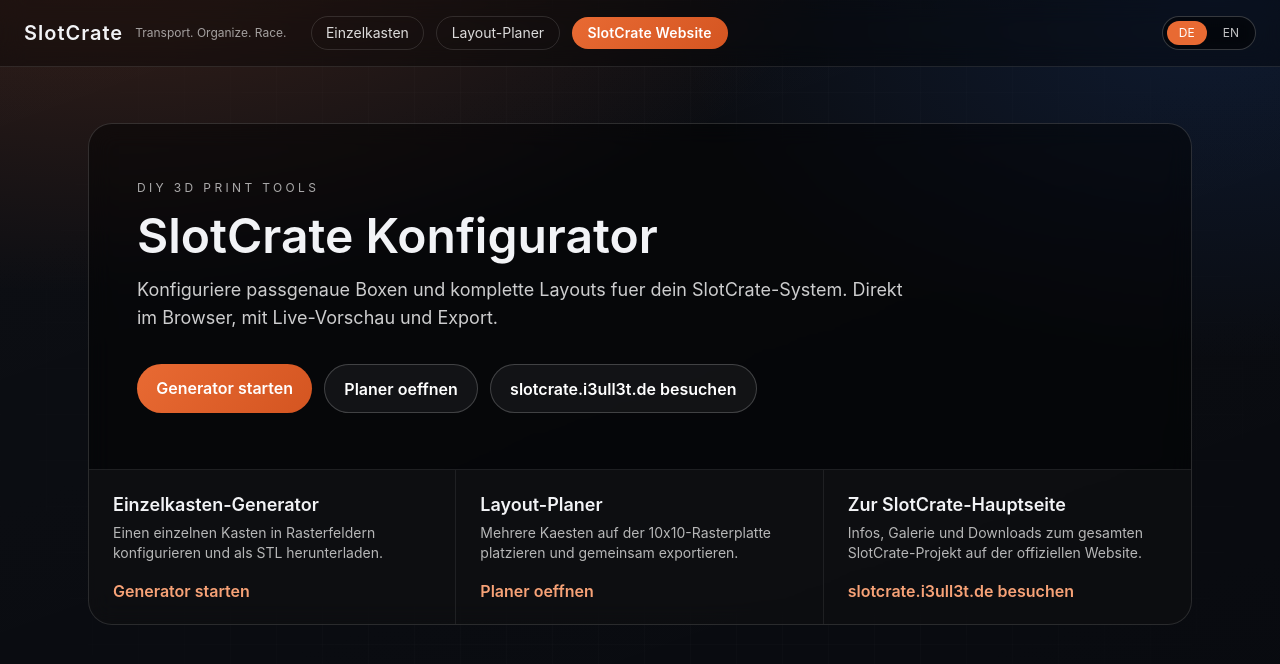
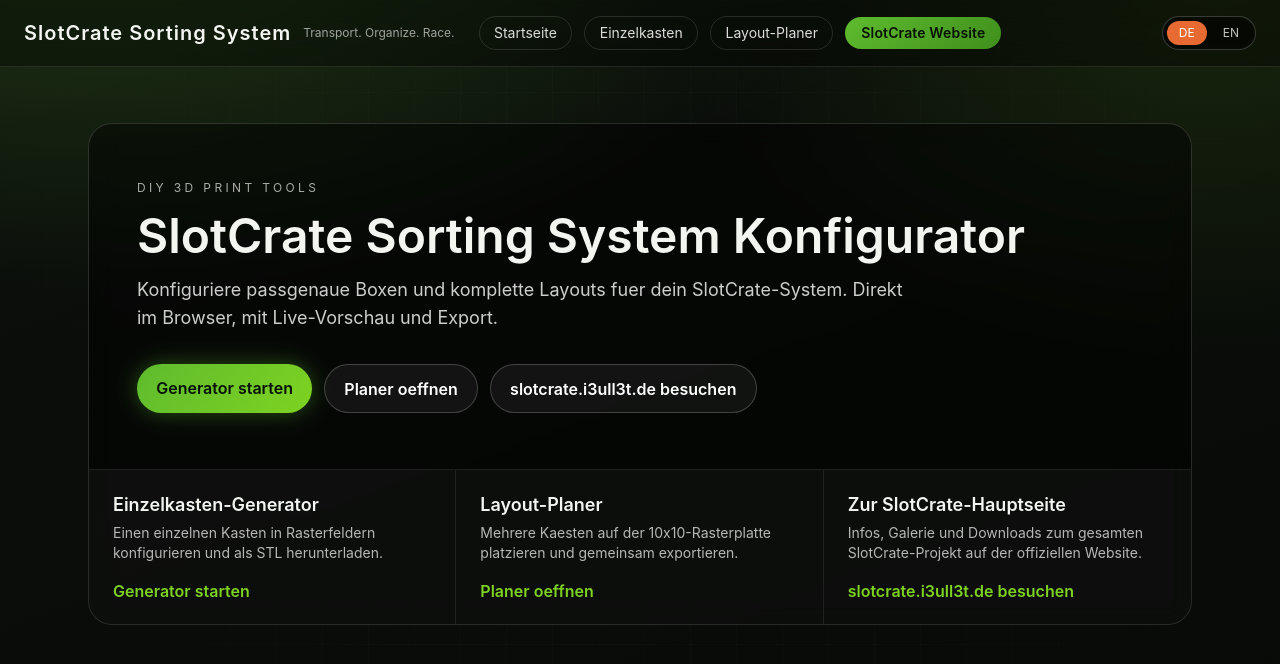
Before and after one commit to Peschi90/SlotCrate-SoS-Generator, a Next.js app in the folder apps/web/: page / in a window 1280 px wide. Shown: the top 664 px of the page. Built offline with nearby package versions, Linux system fonts and the light colour scheme; no server answers.

Commit message:
layout update

```diff
--- a/apps/web/src/app/generator/GeneratorClient.tsx
+++ b/apps/web/src/app/generator/GeneratorClient.tsx
@@ -2,6 +2,7 @@
 
 import { useState, useTransition } from "react";
 import { useTranslations } from "next-intl";
+import Link from "next/link";
 import { BoxPreview } from "@/components/BoxPreview";
 import { SYSTEM } from "@/lib/system";
 
@@ -84,6 +85,9 @@
         }}
       >
         <header className="space-y-1">
+          <Link href="/" className="slotcrate-inline-link inline-flex items-center gap-1 text-sm">
+            ← {t("nav.home")}
+          </Link>
           <h1 className="text-xl font-semibold tracking-tight">{t("generator.title")}</h1>
           <p className="text-sm text-neutral-400">{t("generator.subtitle")}</p>
         </header>
--- a/apps/web/src/app/globals.css
+++ b/apps/web/src/app/globals.css
@@ -2,17 +2,27 @@
 @tailwind components;
 @tailwind utilities;
 @import url("https://fonts.googleapis.com/css2?family=Rajdhani:wght@500;600;700&family=Inter:wght@400;500;600;700&display=swap");
+
+:root {
+    --green: #5fbb2e;
+    --green-bright: #7ed321;
+    --green-dark: #3f8f1c;
+    --green-glow: rgba(95, 187, 46, 0.4);
+    --bg: #080b08;
+    --text: #f2f5f0;
+}
+
 html,
 body {
     height: 100%;
-    background: #090b10;
-    color: #f2f3f6;
+    background: var(--bg);
+    color: var(--text);
     font-family: "Inter", "Segoe UI", sans-serif;
 }
 
 .slotcrate-theme {
     position: relative;
-    background: radial-gradient(1200px 700px at 8% -20%, rgba(232, 106, 51, 0.25), transparent 65%), radial-gradient(900px 600px at 95% 0%, rgba(29, 81, 171, 0.2), transparent 60%), #090b10;
+    background: radial-gradient(1200px 700px at 8% -20%, rgba(95, 187, 46, 0.28), transparent 65%), radial-gradient(900px 600px at 95% 0%, rgba(126, 211, 33, 0.12), transparent 60%), var(--bg);
     overflow-x: hidden;
 }
 
@@ -29,8 +39,8 @@
     inset: 0;
     pointer-events: none;
     z-index: 0;
-    opacity: 0.24;
-    background-image: linear-gradient(rgba(255, 255, 255, 0.06) 1px, transparent 1px), linear-gradient(90deg, rgba(255, 255, 255, 0.06) 1px, transparent 1px);
+    opacity: 0.22;
+    background-image: linear-gradient(rgba(95, 187, 46, 0.12) 1px, transparent 1px), linear-gradient(90deg, rgba(95, 187, 46, 0.12) 1px, transparent 1px);
     background-size: 46px 46px;
     mask-image: radial-gradient(circle at center, black 45%, transparent 95%);
 }
@@ -54,8 +64,8 @@
 .slotcrate-navcta {
     border-radius: 9999px;
     padding: 0.38rem 1rem;
-    background: linear-gradient(135deg, #e86a33, #d45521);
-    color: #fff;
+    background: linear-gradient(135deg, var(--green), var(--green-dark));
+    color: #071007;
     font-weight: 600;
     letter-spacing: 0.01em;
     transition: filter 180ms ease;
@@ -74,8 +84,9 @@
 }
 
 .slotcrate-button-primary {
-    color: #fff;
-    background: linear-gradient(130deg, #e86a33, #d45521);
+    color: #071007;
+    background: linear-gradient(130deg, var(--green), var(--green-bright));
+    box-shadow: 0 0 22px var(--green-glow);
 }
 
 .slotcrate-button-primary:hover {
@@ -104,12 +115,12 @@
 }
 
 .slotcrate-inline-link {
-    color: #f7a277;
+    color: var(--green-bright);
     font-weight: 600;
 }
 
 .slotcrate-inline-link:hover {
-    color: #ffb38e;
+    color: #98eb4b;
 }
 
 .slotcrate-range {
@@ -117,14 +128,14 @@
     appearance: none;
     height: 14px;
     border-radius: 999px;
-    background: linear-gradient(90deg, rgba(76, 140, 255, 0.95), rgba(62, 168, 106, 0.85));
+    background: linear-gradient(90deg, var(--green), var(--green-bright));
     outline: none;
 }
 
 .slotcrate-range::-webkit-slider-runnable-track {
     height: 14px;
     border-radius: 999px;
-    background: linear-gradient(90deg, rgba(76, 140, 255, 0.95), rgba(62, 168, 106, 0.85));
+    background: linear-gradient(90deg, var(--green), var(--green-bright));
 }
 
 .slotcrate-range::-webkit-slider-thumb {
@@ -141,7 +152,7 @@
 .slotcrate-range::-moz-range-track {
     height: 14px;
     border-radius: 999px;
-    background: linear-gradient(90deg, rgba(76, 140, 255, 0.95), rgba(62, 168, 106, 0.85));
+    background: linear-gradient(90deg, var(--green), var(--green-bright));
 }
 
 .slotcrate-range::-moz-range-thumb {
--- a/apps/web/src/app/layout.tsx
+++ b/apps/web/src/app/layout.tsx
@@ -30,10 +30,15 @@
           <div className="min-h-screen flex flex-col relative">
             <header className="border-b border-white/10 bg-black/35 backdrop-blur-md px-6 py-4 flex items-center gap-6 sticky top-0 z-20">
               <div className="flex items-center gap-3">
-                <span className="text-xl font-semibold tracking-wider slotcrate-brand">{t("brand")}</span>
+                <Link href="/" className="text-xl font-semibold tracking-wider slotcrate-brand hover:text-white">
+                  {t("brand")}
+                </Link>
                 <span className="hidden sm:inline text-xs text-white/60">Transport. Organize. Race.</span>
               </div>
               <nav className="flex flex-1 flex-wrap items-center gap-3 text-sm text-white/85">
+                <Link href="/" className="slotcrate-navlink">
+                  {t("nav.home")}
+                </Link>
                 <Link href="/generator" className="slotcrate-navlink">
                   {t("nav.generator")}
                 </Link>
--- a/apps/web/src/app/planner/page.tsx
+++ b/apps/web/src/app/planner/page.tsx
@@ -2,6 +2,7 @@
 
 import { useState } from "react";
 import { useTranslations } from "next-intl";
+import Link from "next/link";
 import { LayoutGrid } from "@/components/LayoutGrid";
 import { Layout3DView } from "@/components/Layout3DView";
 import { useLayoutStore } from "@/lib/layout-store";
@@ -70,6 +71,9 @@
       </div>
 
       <aside className="space-y-4 text-sm">
+        <Link href="/" className="slotcrate-inline-link inline-flex items-center gap-1">
+          ← {t("nav.home")}
+        </Link>
         <h1 className="text-lg font-semibold">{t("planner.title")}</h1>
         <p className="text-neutral-400">{t("planner.description")}</p>
 
--- a/apps/web/src/i18n/messages/de.json
+++ b/apps/web/src/i18n/messages/de.json
@@ -1,16 +1,17 @@
 {
-    "brand": "SlotCrate",
+    "brand": "SlotCrate Sorting System",
     "meta": {
-        "title": "SlotCrate Konfigurator",
+        "title": "SlotCrate Sorting System Konfigurator",
         "description": "Modulare SlotCrate-Sortierkästen konfigurieren und exportieren."
     },
     "nav": {
+        "home": "Startseite",
         "generator": "Einzelkasten",
         "planner": "Layout-Planer",
         "website": "SlotCrate Website"
     },
     "home": {
-        "title": "SlotCrate Konfigurator",
+        "title": "SlotCrate Sorting System Konfigurator",
         "subtitle": "Konfiguriere passgenaue Boxen und komplette Layouts fuer dein SlotCrate-System. Direkt im Browser, mit Live-Vorschau und Export.",
         "generator": {
             "title": "Einzelkasten-Generator",
--- a/apps/web/src/i18n/messages/en.json
+++ b/apps/web/src/i18n/messages/en.json
@@ -1,16 +1,17 @@
 {
-    "brand": "SlotCrate",
+    "brand": "SlotCrate Sorting System",
     "meta": {
-        "title": "SlotCrate Configurator",
+        "title": "SlotCrate Sorting System Configurator",
         "description": "Configure and export modular SlotCrate sorting bins."
     },
     "nav": {
+        "home": "Home",
         "generator": "Single Box",
         "planner": "Layout Planner",
         "website": "SlotCrate Website"
     },
     "home": {
-        "title": "SlotCrate Configurator",
+        "title": "SlotCrate Sorting System Configurator",
         "subtitle": "Build precise bins and complete layouts for your SlotCrate setup in the browser, with live preview and export.",
         "generator": {
             "title": "Single Box Generator",
```
Also changed, not shown: 1 other file (tests, documents, lock files or other folders).
